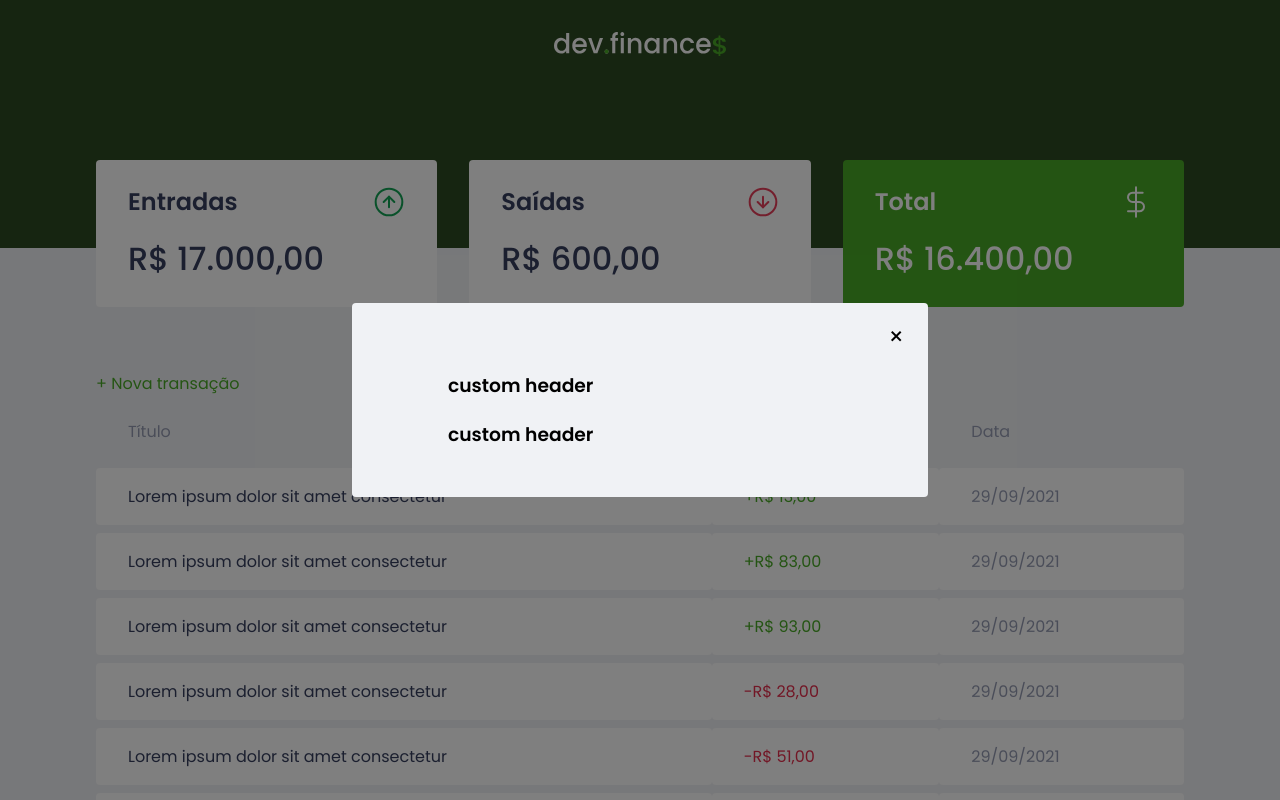
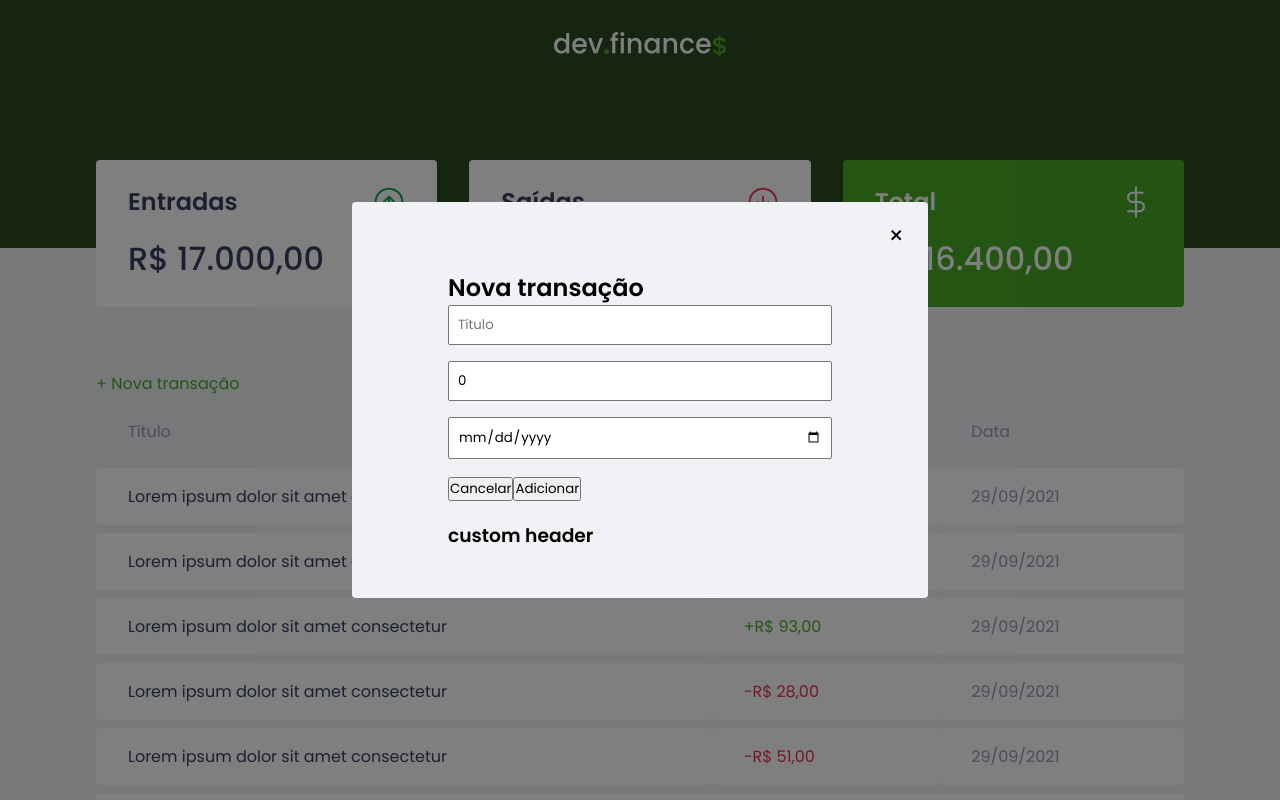
Before and after one commit to joaobispo2077/dev-finances, a Vue app: page / in a window 1280 px wide. Shown: the top 800 px of the page. Built offline with nearby package versions, Linux system fonts and the light colour scheme.

Commit message:
feat: add elements structure into modal

```diff
--- a/src/components/NewTransactionModal/index.vue
+++ b/src/components/NewTransactionModal/index.vue
@@ -5,7 +5,37 @@
         <button @click="closeModal" class="btn-modal-close">×</button>
       </template>
       <template v-slot:body>
-        <h3>custom header</h3>
+        <form @submit.prevent="addTransaction">
+          <h2>Nova transação</h2>
+
+          <input
+            class="input-new-transaction"
+            type="text"
+            placeholder="Título"
+            v-model="title"
+          />
+
+          <input
+            class="input-new-transaction"
+            type="number"
+            placeholder="Título"
+            v-model="amount"
+          />
+
+          <input
+            class="input-new-transaction"
+            type="date"
+            placeholder="Título"
+            v-model="title"
+          />
+
+          <div class="buttons-container">
+            <button class="btn-new-transaction" @click="closeModal">
+              Cancelar
+            </button>
+            <button type="submit" class="btn-new-transaction">Adicionar</button>
+          </div>
+        </form>
       </template>
       <template v-slot:footer>
         <h3>custom header</h3>
@@ -25,6 +55,8 @@
   },
   setup() {
     const showModal = ref(true);
+    const title = ref("");
+    const amount = ref(0);
 
     function closeModal() {
       showModal.value = false;
@@ -34,10 +66,17 @@
       showModal.value = true;
     }
 
+    function addTransaction() {
+      console.log("add transaction");
+    }
+
     return {
       showModal,
       closeModal,
       openModal,
+      addTransaction,
+      title,
+      amount,
     };
   },
 });
@@ -61,4 +100,10 @@
     filter: brightness(80%);
   }
 }
+
+.input-new-transaction {
+  width: 100%;
+  padding: 0.5rem;
+  margin-bottom: 1rem;
+}
 </style>
```
